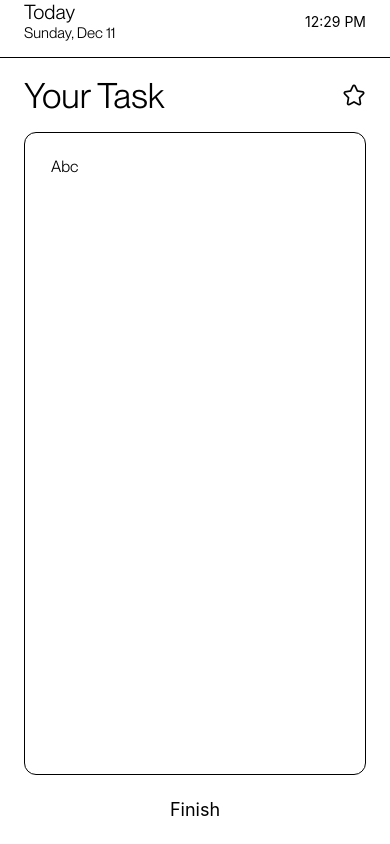
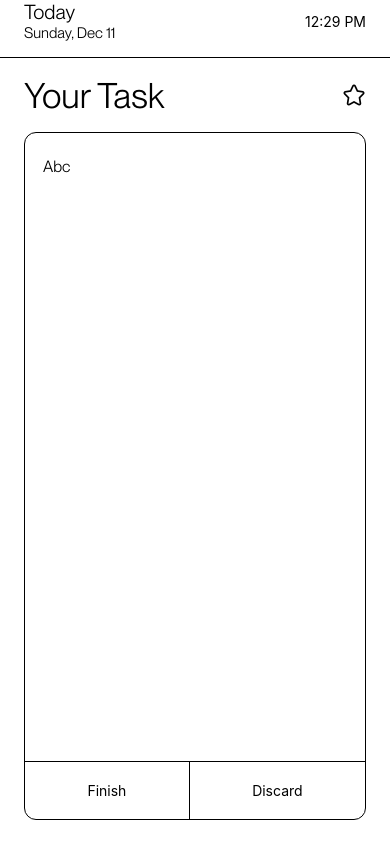
Before and after one commit to MyoThuKha/ToDo-app, a React Native app: screen /create in a window 390 px wide. Built offline with nearby package versions, Linux system fonts and the light colour scheme.

Commit message:
changed btn in create

```diff
--- a/components/tasks.tsx
+++ b/components/tasks.tsx
@@ -32,7 +32,6 @@ const Tasks: React.FC<dataProps> = ({}) => {
       <Text style={[globalStyle.display, styles.title]}>Your Routine</Text>
       <View style={styles.total}>
         <Text>{tasks.length} Tasks</Text>
-        <View></View>
         <TouchableOpacity onPress={() => changeCategory()}>
           <Text style={{ textTransform: "capitalize" }}>{current}</Text>
         </TouchableOpacity>
@@ -42,7 +41,10 @@ const Tasks: React.FC<dataProps> = ({}) => {
         renderItem={({ item }: { item: { text: string; key: string } }) => {
           return (
             <View style={styles.item}>
-              <Text style={globalStyle.display}>{item.text}</Text>
+              <Text style={{ ...globalStyle.display, flex: 1 }}>
+                {item.text}
+              </Text>
+              <View style={{ flex: 1, alignItems: "flex-end" }}>
                 <TouchableOpacity
                   style={styles.btn}
                   onPress={() => dispatch(deleteTask(item.key))}
@@ -51,6 +53,7 @@ const Tasks: React.FC<dataProps> = ({}) => {
                     Mark as done
                   </Text>
                 </TouchableOpacity>
+              </View>
             </View>
           );
         }}
@@ -85,12 +88,13 @@ const styles = StyleSheet.create({
   },
 
   item: {
+    flex: 1,
+    flexDirection: "row",
+    justifyContent: "space-between",
+    alignItems: "center",
+    borderBottomWidth: 1,
+    borderBottomColor: "#d1d1d1",
     paddingVertical: 32,
-    borderBottomColor: "#d1d1d1",
-    borderBottomWidth: 1,
-    flexDirection: "row",
-    alignItems: "center",
-    justifyContent: "space-between",
   },
   btn: {
     height: 38,
--- a/pages/create.tsx
+++ b/pages/create.tsx
@@ -1,6 +1,11 @@
 import React, { useState } from "react";
 import { View, StyleSheet, TextInput, Text, StatusBar } from "react-native";
-import { TouchableOpacity, useColorScheme } from "react-native";
+import {
+  TouchableOpacity,
+  useColorScheme,
+  TouchableWithoutFeedback,
+  Keyboard,
+} from "react-native";
 import { useDispatch } from "react-redux";
 import globalStyle from "../styles/global";
 import { AntDesign } from "@expo/vector-icons";
@@ -28,6 +33,7 @@ const CreateTask: React.FC<createProps> = ({ navigation }) => {
   };
 
   return (
+    <TouchableWithoutFeedback onPress={() => Keyboard.dismiss()}>
       <View style={{ ...styles.container, backgroundColor: backColor }}>
         <AppBar frontColor={""} backColor={""} />
         <View style={styles.body}>
@@ -38,7 +44,9 @@ const CreateTask: React.FC<createProps> = ({ navigation }) => {
               alignItems: "center",
             }}
           >
-          <Text style={{ ...styles.title, color: frontColor }}>Your Task</Text>
+            <Text style={{ ...styles.title, color: frontColor }}>
+              Your Task
+            </Text>
             <AntDesign
               name={impt ? "star" : "staro"}
               size={24}
@@ -48,30 +56,39 @@ const CreateTask: React.FC<createProps> = ({ navigation }) => {
           </View>
 
           {/* input area */}
-        <View style={{ ...styles.inputArea, borderColor: frontColor }}>
+          <View style={{ ...styles.mainBox, borderColor: frontColor }}>
             <TextInput
               placeholder="Abc"
-            multiline
+              keyboardType="default"
               placeholderTextColor={frontColor}
               style={{ ...styles.input, color: frontColor }}
               onChangeText={(val) => (inputRef.current = val)}
             />
-        </View>
-
-        {/* submit Button */}
+            <View style={styles.btnSection}>
               <TouchableOpacity
-          // style={{ ...globalstyles.btn, backgroundColor: foreground }}
-          style={{ ...styles.btn, borderColor: frontColor }}
                 onPress={() => {
                   addTaskHandle();
                   navigation.pop();
                 }}
               >
-          {/* <AntDesign name="plus" size={24} color={background} /> */}
-          <Text style={{ color: frontColor, fontSize: 18 }}>Finish</Text>
+                <Text style={{ color: frontColor }}>Finish</Text>
+              </TouchableOpacity>
+
+              <View
+                style={{
+                  ...globalStyle.verticleLine,
+                  backgroundColor: frontColor,
+                }}
+              ></View>
+
+              <TouchableOpacity onPress={() => navigation.pop()}>
+                <Text style={{ color: frontColor }}>Discard</Text>
               </TouchableOpacity>
             </View>
           </View>
+        </View>
+      </View>
+    </TouchableWithoutFeedback>
   );
 };
 export default CreateTask;
@@ -89,20 +106,26 @@ const styles = StyleSheet.create({
     ...globalStyle.display,
     paddingVertical: 16,
   },
+
+  mainBox: {
+    flex: 1,
+    justifyContent: "space-between",
+    // paddingHorizontal: 18,
+    paddingTop: 24,
+    borderRadius: 12,
+    borderWidth: 1,
+    marginBottom: 24,
+  },
   input: {
     fontSize: 16,
     ...globalStyle.display,
-    paddingHorizontal: 8,
+    paddingHorizontal: 18,
   },
-  inputArea: {
-    flex: 1,
-    paddingHorizontal: 18,
-    paddingVertical: 24,
-    borderRadius: 12,
-    borderWidth: 1,
-  },
-  btn: {
+  btnSection: {
+    height: 58,
+    flexDirection: "row",
+    justifyContent: "space-evenly",
     alignItems: "center",
-    paddingVertical: 24,
+    borderTopWidth: 1,
   },
 });
--- a/pages/home.tsx
+++ b/pages/home.tsx
@@ -55,7 +55,7 @@ const Home = ({ navigation }: { navigation: any }) => {
           </TouchableOpacity>
 
           <View
-            style={{ ...styles.verticleLine, backgroundColor: frontColor }}
+            style={{ ...globalStyle.verticleLine, backgroundColor: frontColor }}
           ></View>
 
           {/* Work mode */}
@@ -113,10 +113,6 @@ const styles = StyleSheet.create({
     textTransform: "capitalize",
     paddingLeft: 5,
   },
-  verticleLine: {
-    height: "100%",
-    width: 1,
-  },
 });
 
 export default Home;
--- a/styles/global.ts
+++ b/styles/global.ts
@@ -13,18 +13,9 @@ const globalStyle = StyleSheet.create({
     bottom: 20,
     right: 24,
   },
-  lightTheme: {
-    color: "white",
-  },
-  darkTheme: {
-    color: "black",
-  },
-
-  lightThemeText: {
-    color: "black",
-  },
-  darkThemeText: {
-    color: "white",
+  verticleLine: {
+    height: "100%",
+    width: 1,
   },
 });
 export default globalStyle;
```
Lines whose indentation alone changed are shown as unchanged.
